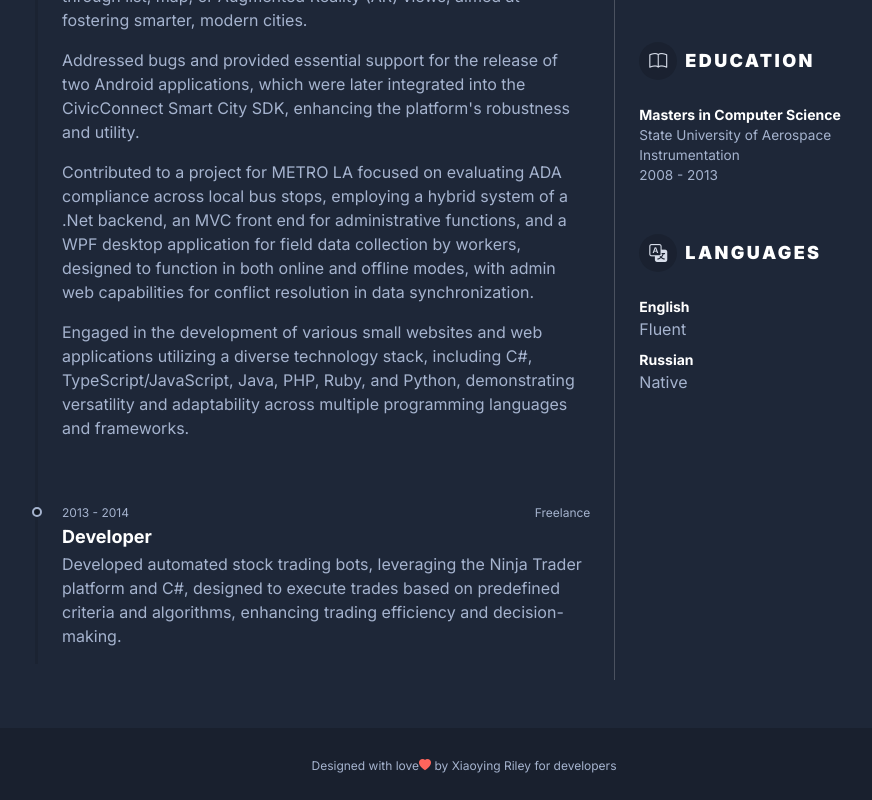
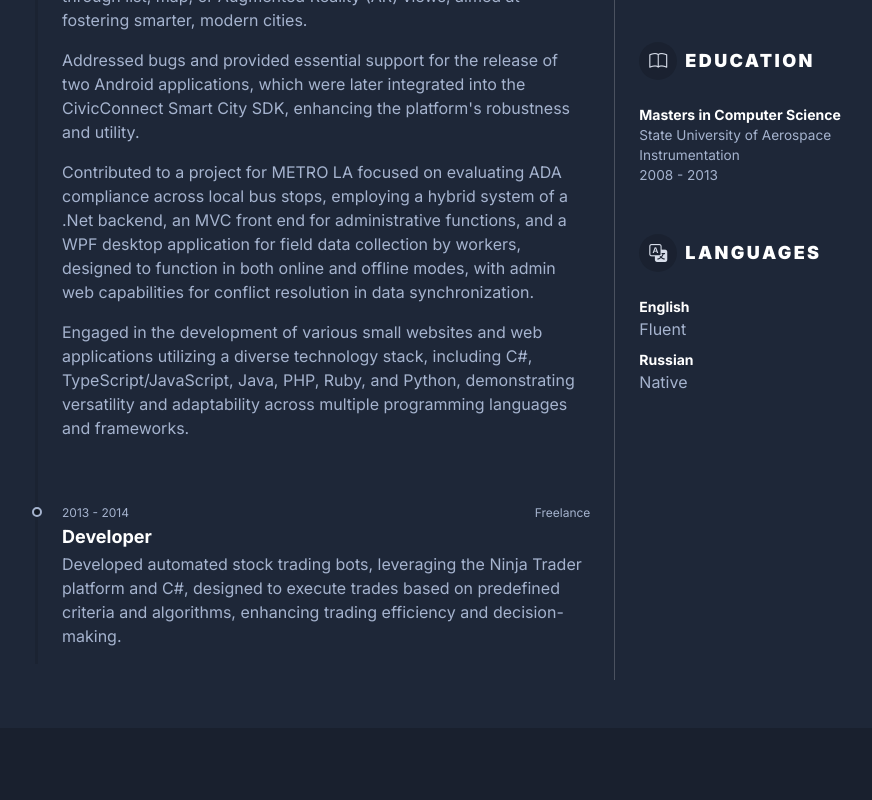
Before and after one commit to VitaliiK91/VitaliiK91.github.io, a plain HTML site: page index.html in a window 1280 px wide. Shown: the part 1906-2706 px from the top of the page, without its empty margins (176-1048 px from the left). After the commit the page ends 2682 px from the top, so only its background shows below. Drawn offline with nearby package versions, Linux system fonts and the light colour scheme.

Commit message:
💄 remove footer

```diff
--- a/index.html
+++ b/index.html
@@ -33,13 +33,16 @@
                     <div class="top-bar-inner">
 
                         <ul class="social-list list-inline mx-auto">
-                            <li class="list-inline-item me-0 me-md-1 me-lg-2"><a href="https://twitter.com/VitaliiK91"><i
-                                        class="fa-brands fa-twitter fa-fw"></i></a></li>
+                            <li class="list-inline-item me-0 me-md-1 me-lg-2"><a
+                                    href="https://twitter.com/VitaliiK91"><i class="fa-brands fa-twitter fa-fw"></i></a>
+                            </li>
                             <li class="list-inline-item me-0 me-md-1 me-lg-2"><a href="https://github.com/VitaliiK91"><i
                                         class="fa-brands fa-github fa-fw"></i></a></li>
-                            <li class="list-inline-item me-0 me-md-1 me-lg-2"><a href="https://www.linkedin.com/in/vitalii-kalinin-79519280/"><i
+                            <li class="list-inline-item me-0 me-md-1 me-lg-2"><a
+                                    href="https://www.linkedin.com/in/vitalii-kalinin-79519280/"><i
                                         class="fa-brands fa-linkedin-in fa-fw"></i></a></li>
-                            <li class="list-inline-item me-0 me-md-1 me-lg-2"><a href="https://stackoverflow.com/users/4371669/vitalii-kalinin"><i
+                            <li class="list-inline-item me-0 me-md-1 me-lg-2"><a
+                                    href="https://stackoverflow.com/users/4371669/vitalii-kalinin"><i
                                         class="fa-brands fa-stack-overflow fa-fw"></i></a></li>
                         </ul>
                     </div>
@@ -363,9 +366,6 @@
     </div>
 
     <footer class="footer text-center py-4">
-        <small class="copyright">Designed with <span class="sr-only">love</span><i class="bi bi-heart-fill"
-                style="color:#fe655c"></i> by <a class="theme-link" href="http://themes.3rdwavemedia.com"
-                target="_blank">Xiaoying Riley</a> for developers</small>
     </footer>
 </body>
 
```
